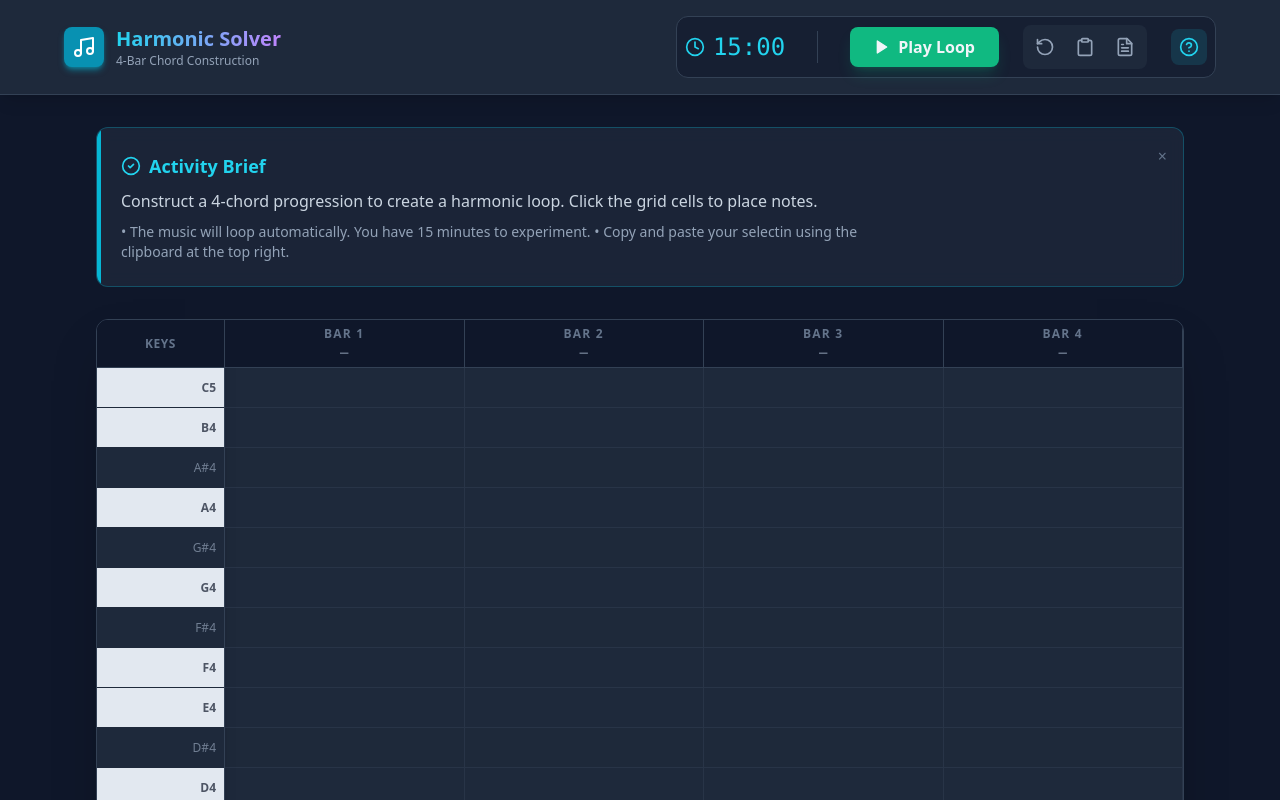
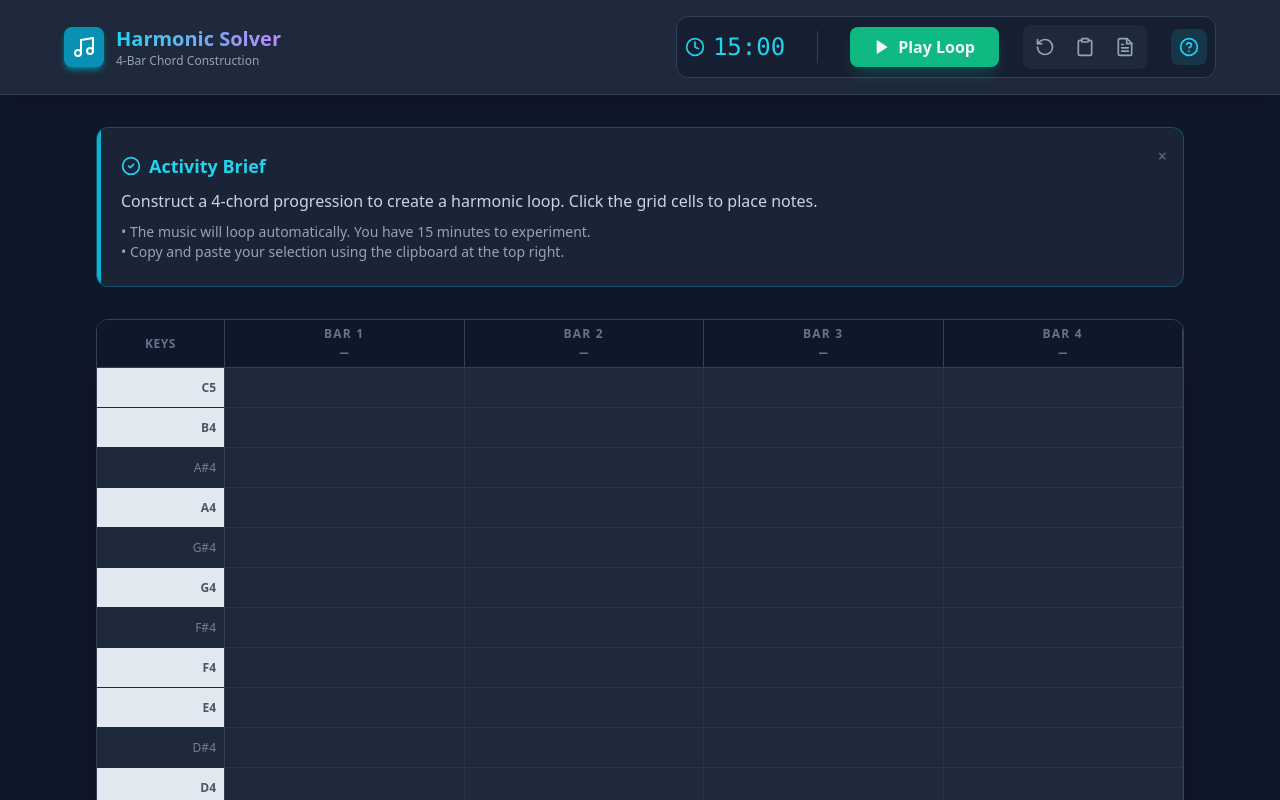
Before and after one commit to davidfraenkle/musical-harmony, a React (Create React App) app: page / in a window 1280 px wide. Shown: the top 800 px of the page. Built offline with nearby package versions, Linux system fonts and the light colour scheme; the HTML template or start-up script is replaced by a standard one.

Commit message:
fixed typo selection

```diff
--- a/src/App.js
+++ b/src/App.js
@@ -332,7 +332,8 @@ export default function HarmonySolver() {
               Click the grid cells to place notes.
               <span className="block mt-2 text-slate-400 text-sm">
                 • The music will loop automatically. You have 15 minutes to experiment.
-                • Copy and paste your selectin using the clipboard at the top right.
+                <br />
+                • Copy and paste your selection using the clipboard at the top right.
               </span>
             </p>
             <button
```
